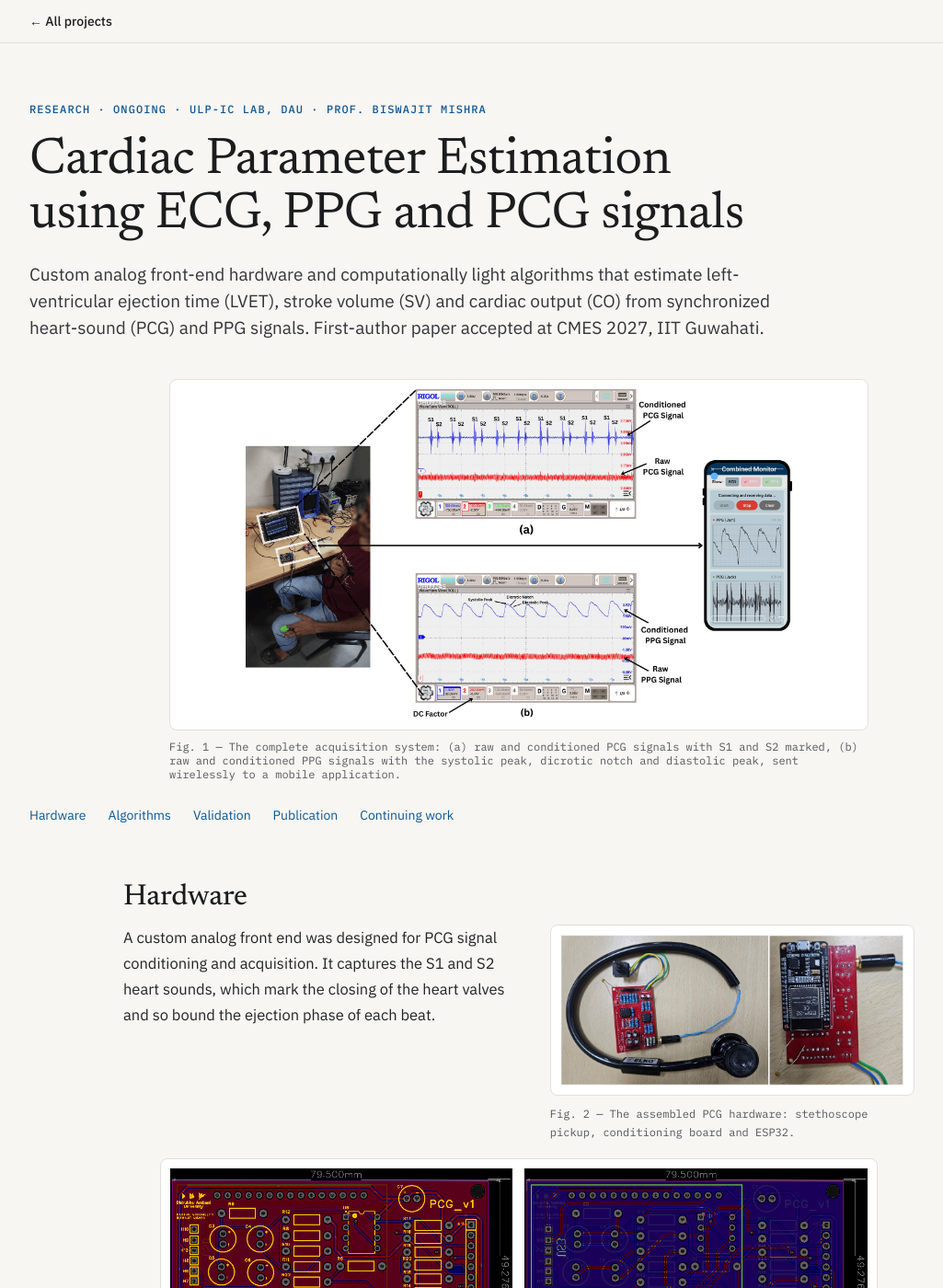
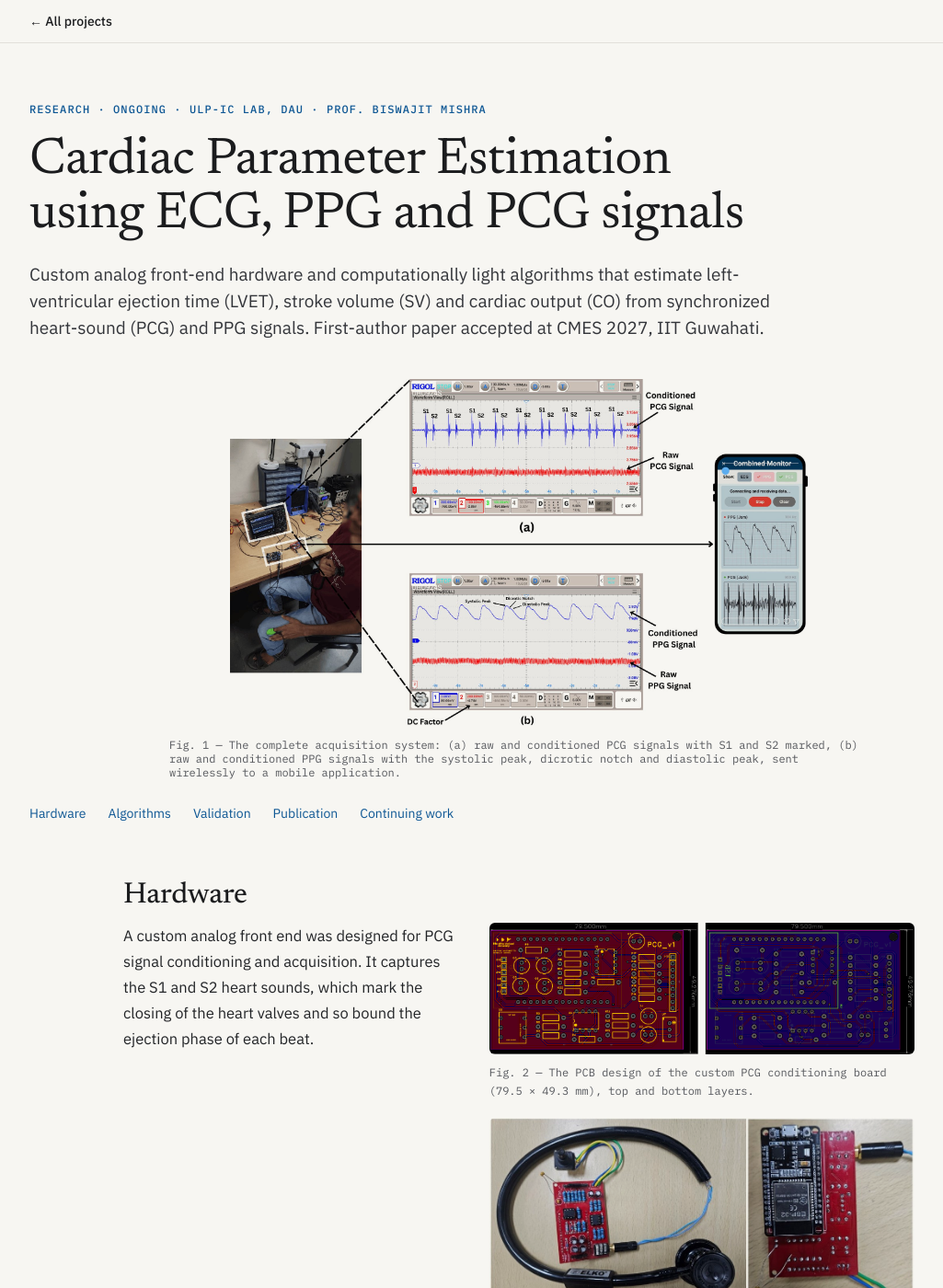
Before and after one commit to karthikm-22/karthikm-22.github.io, a Jekyll site: the page built from _projects/03-lvet-cardiac-output.md, in a window 1280 px wide and 1400 px high. Shown: the whole window at 92% size, without its empty margins (76-1101 px from the left). Built offline with Jekyll 4.4.1, drawn with Linux system fonts in a browser that asks for light colours; some of the changed text lies outside the part shown.

Commit message:
LVET figure order (PCB design first), white image backgrounds blend into page, hide CGPA, publications with full conference names
Co-Authored-By: Claude Sonnet 5.5 <noreply@anthropic.com>
Claude-Session: https://claude.ai/code/session_01AKG1NoTwCQwdDbFKPKq22J

```diff
--- a/_projects/03-lvet-cardiac-output.md
+++ b/_projects/03-lvet-cardiac-output.md
@@ -21,19 +21,19 @@ report: ""
 
 A custom analog front end was designed for PCG signal conditioning and acquisition. It captures the S1 and S2 heart sounds, which mark the closing of the heart valves and so bound the ejection phase of each beat.
 
-![Assembled PCG hardware with stethoscope and ESP32](images/lvet/pcg-hardware.jpg)
-*Fig. 2 — The assembled PCG hardware: stethoscope pickup, conditioning board and ESP32.*
+![PCG conditioning board layout, top and bottom layers](images/lvet/pcg-board-layout.png){: .big}
+*Fig. 2 — The PCB design of the custom PCG conditioning board (79.5 × 49.3 mm), top and bottom layers.*
 
-![PCG conditioning board layout, top and bottom layers](images/lvet/pcg-board-layout.png){: .wide}
-*Fig. 3 — Layout of the custom PCG conditioning board (79.5 × 49.3 mm), top and bottom layers.*
+![Assembled PCG hardware with stethoscope and ESP32](images/lvet/pcg-hardware.jpg){: .big}
+*Fig. 3 — The fabricated PCG hardware: stethoscope pickup, conditioning board and ESP32.*
 
 A matching custom board conditions the PPG signal.
 
-![Assembled PPG conditioning board](images/lvet/ppg-hardware.jpg)
-*Fig. 4 — The assembled PPG conditioning board.*
+![PPG conditioning board layout, top and bottom layers](images/lvet/ppg-board-layout.png){: .big}
+*Fig. 4 — The PCB design of the custom PPG conditioning board, top and bottom layers.*
 
-![PPG conditioning board layout, top and bottom layers](images/lvet/ppg-board-layout.png){: .wide}
-*Fig. 5 — Layout of the custom PPG conditioning board, top and bottom layers.*
+![Assembled PPG conditioning board](images/lvet/ppg-hardware.jpg){: .big}
+*Fig. 5 — The fabricated PPG conditioning board.*
 
 ## Algorithms
 
--- a/css/style.css
+++ b/css/style.css
@@ -158,7 +158,7 @@ figcaption{font-family:var(--mono);font-size:12px;color:var(--muted)}
 .prose td{padding:11px 12px 11px 0;border-bottom:1px solid var(--line);color:var(--text)}
 .prose th:last-child,.prose td:last-child{padding-right:0}
 /* Figures: an image followed by an *italic caption* in the same paragraph */
-.prose img{display:block;max-width:100%;height:auto;margin:0 auto;background:var(--card);border:1px solid var(--line);border-radius:8px;padding:10px;cursor:zoom-in}
+.prose img{display:block;max-width:100%;height:auto;margin:0 auto;background:transparent;border-radius:6px;cursor:zoom-in;mix-blend-mode:multiply}
 /* text on one side, its figure(s) on the other (built by the script in the project layout) */
 .fig-row{display:grid;grid-template-columns:minmax(0,1.1fr) minmax(0,1fr);gap:28px;align-items:start}
 .fig-row.big{grid-template-columns:minmax(0,1fr) minmax(0,1.25fr)}
@@ -170,13 +170,15 @@ figcaption{font-family:var(--mono);font-size:12px;color:var(--muted)}
 .fig-row img,.prose p.fig-solo>img{max-height:300px;width:auto;max-width:100%}
 .fig-row.big img{max-height:520px}
 .fig-row .figs>p:nth-child(n+2) img{max-height:240px}
+.fig-row.big .figs>p:nth-child(n+2) img{max-height:300px}
 /* figures that sit below their text at a larger size: add {: .wide} after the image in the Markdown */
 .prose p.fig-wide{max-width:780px;margin-left:auto;margin-right:auto}
 .prose p.fig-wide>img{max-height:720px;width:auto;max-width:100%}
 .prose p.fig-wide>img+em{text-align:center}
 .eq{font-family:var(--mono);font-size:.9em;background:#efede7;padding:1px 6px;border-radius:4px;color:var(--ink);white-space:nowrap}
 .cover{max-width:760px;margin:0 auto}
-.cover .frame img{max-height:380px;width:auto;max-width:100%;margin:0 auto;padding:10px}
+.cover .frame{background:none;border:0;border-radius:0}
+.cover .frame img{max-height:380px;width:auto;max-width:100%;margin:0 auto;mix-blend-mode:multiply}
 .zoom{position:fixed;inset:0;z-index:50;background:rgba(20,20,18,.86);display:flex;align-items:center;justify-content:center;padding:24px;cursor:zoom-out}
 .zoom img{max-width:100%;max-height:100%;width:auto;height:auto;background:#fff;border-radius:8px;padding:10px;cursor:zoom-out}
 .prose .video{position:relative;aspect-ratio:16/9;border:1px solid var(--line);border-radius:8px;overflow:hidden;background:#000}
@@ -230,7 +232,6 @@ figcaption{font-family:var(--mono);font-size:12px;color:var(--muted)}
   .prose>h2:first-child{padding-top:36px}
   .article h2{font-size:26px}
   .prose p,.prose li{font-size:16px;line-height:1.65}
-  .prose img{padding:6px}
   .fig-row,.fig-row.big{grid-template-columns:1fr;gap:14px}
   .fig-row.multi .txt{position:static}
   .eq{white-space:normal}
```
Also changed, not shown: other parts of _projects/03-lvet-cardiac-output.md (+1 -1 lines), _data/profile.yml (+6 -6 lines), _projects/05-edge-classification.md (+1 -1 lines).
